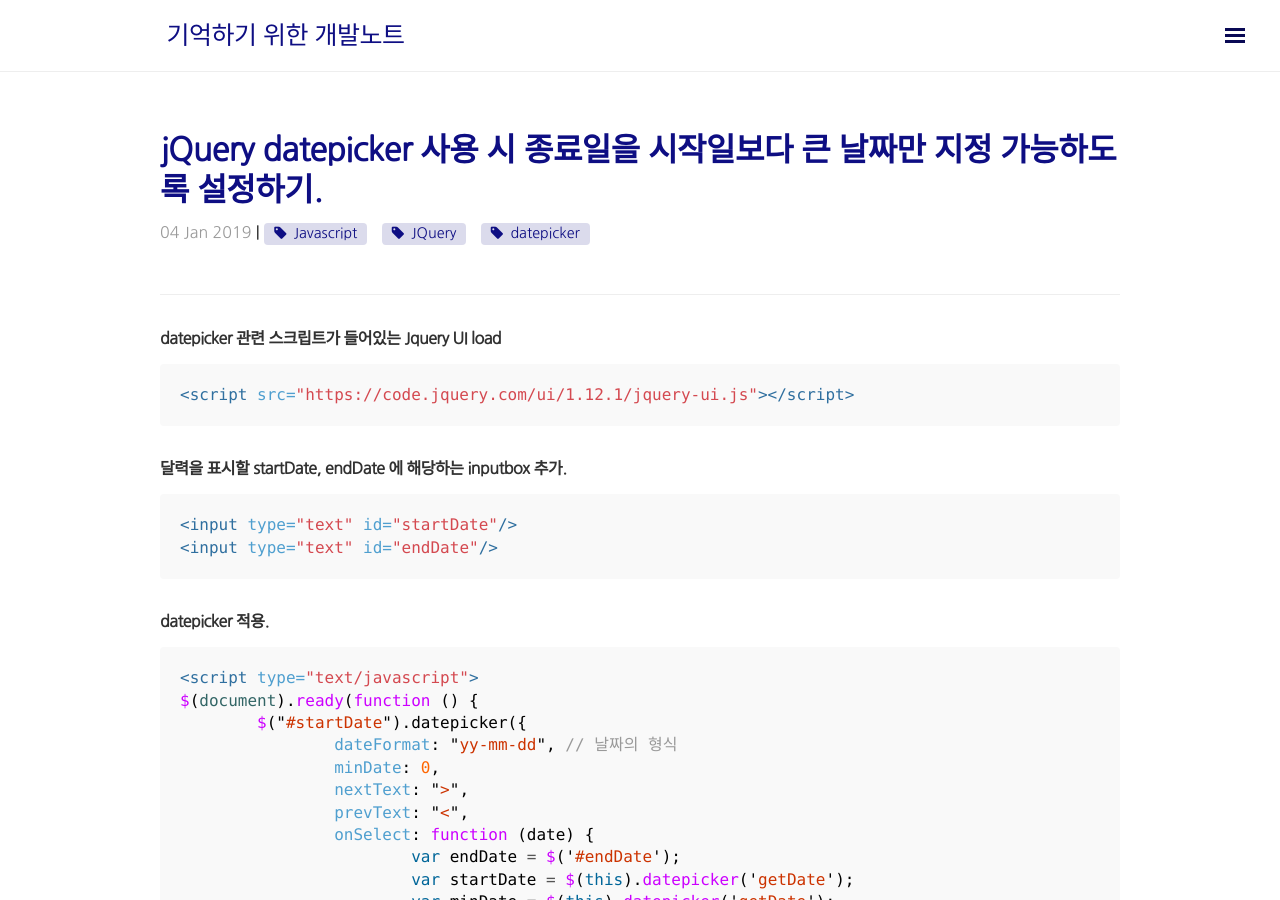
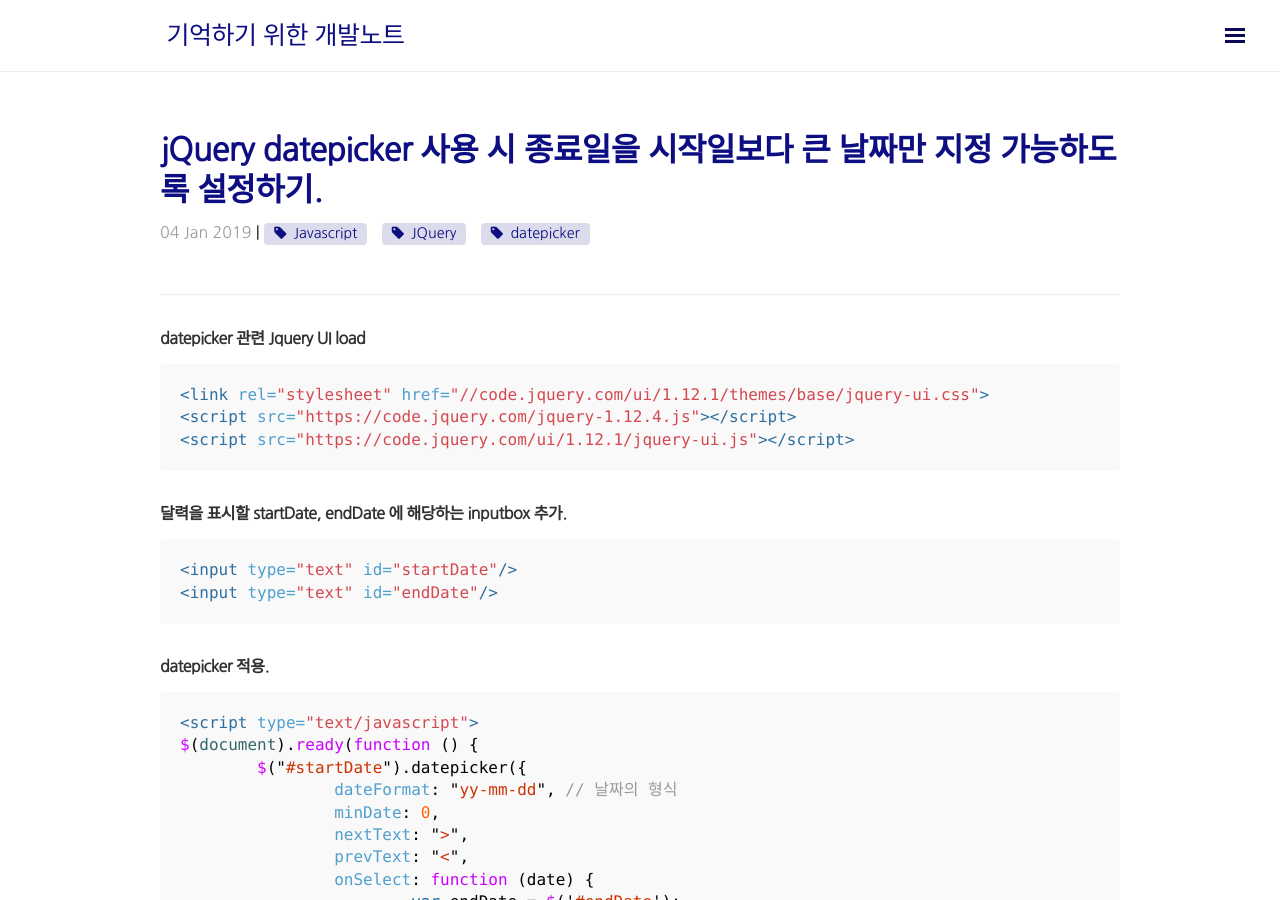
Before and after one commit to jmlim/jmlim.github.com, a Jekyll site: the page built from _posts/javascript/2019-01-04-javascript-jquery-datepicker-start-end-date.md, in a window 1280 px wide and 900 px high. Built offline with Jekyll 4.4.1, drawn with Linux system fonts in a browser that asks for light colours; nearby versions of some CDN libraries; comment, search, counter and statistics services are not loaded.

````diff
--- a/_posts/javascript/2019-01-04-javascript-jquery-datepicker-start-end-date.md
+++ b/_posts/javascript/2019-01-04-javascript-jquery-datepicker-start-end-date.md
@@ -9,10 +9,11 @@
 
 ---
 
-### datepicker 관련 스크립트가 들어있는 Jquery UI load
-
+### datepicker 관련 Jquery UI load
 
 ```html
+<link rel="stylesheet" href="//code.jquery.com/ui/1.12.1/themes/base/jquery-ui.css">
+<script src="https://code.jquery.com/jquery-1.12.4.js"></script>
 <script src="https://code.jquery.com/ui/1.12.1/jquery-ui.js"></script>
 ```
 
````
